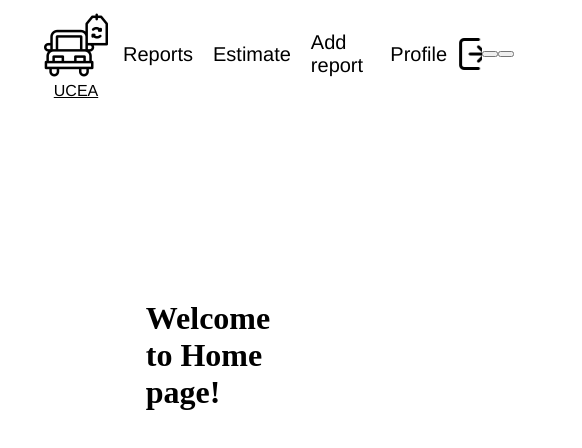
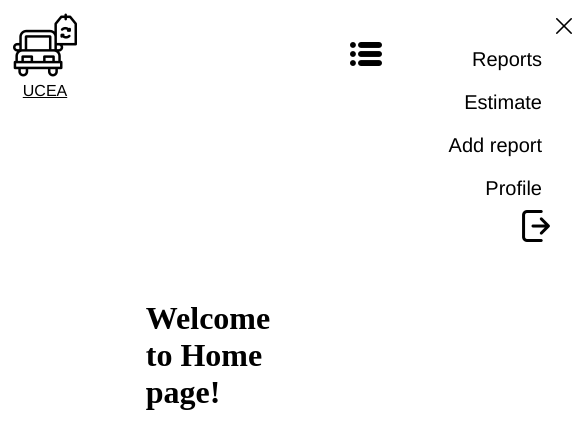
Before and after one commit to shevOle/ang-used-car-evaluation-app, an Angular app: page / in a window 390 px wide. Shown: the top 448 px of the page, 582 px wide, since content can reach past the window. Built offline with nearby package versions, Linux system fonts and the light colour scheme.

Commit message:
feat: add styles for mobile navigation menu

```diff
--- a/src/app/app.component.scss
+++ b/src/app/app.component.scss
@@ -1,12 +1,25 @@
+$break-point-m: 720px;
+$backdrop-color: rgba(
+  $color: #fff,
+  $alpha: 0.7,
+);
+
 header {
+  position: relative;
   display: flex;
   align-items: center;
   justify-content: space-between;
   position: sticky;
   top: 8px;
-  background-color: rgba($color: #fff, $alpha: 0.7);
+  background-color: $backdrop-color;
   width: 80vw;
   margin: 0 auto;
+}
+
+.button-default {
+  cursor: pointer;
+  background-color: transparent;
+  border: none;
 }
 
 .site-header-logo {
@@ -50,9 +63,6 @@ header {
 .button-logout {
   width: 32px;
   height: 32px;
-  cursor: pointer;
-  background-color: transparent;
-  border: none;
   background-image: url("../assets/logout.png");
 }
 
@@ -61,3 +71,57 @@ header {
   height: 32px;
   margin: 0 10px;
 }
+
+.burger-menu {
+  display: none;
+}
+
+.button-close-menu {
+  display: none;
+}
+
+@media screen and (max-width: $break-point-m) {
+  header {
+    width: auto;
+  }
+
+  .site-header-nav {
+    position: absolute;
+    top: 0px;
+    right: -200px;
+    height: 100vh;
+    flex-direction: column;
+    align-items: flex-end;
+    padding: 30px;
+    background-color: $backdrop-color;
+
+    &.visible {
+      right: 0px;
+      left: 0;
+
+      + .burger-menu {
+        display: none;
+      }
+    }
+  }
+
+  .burger-menu {
+    display: inline-block;
+    width: 32px;
+    height: 32px;
+    background-image: url("../assets/list.png");
+    border: none;
+    background-color: transparent;
+    cursor: pointer;
+  }
+
+  .button-close-menu {
+    display: inline-block;
+    position: absolute;
+    top: 10px;
+    right: 10px;
+    width: 16px;
+    height: 16px;
+    background-image: url("../assets/close.png");
+  }
+}
```
